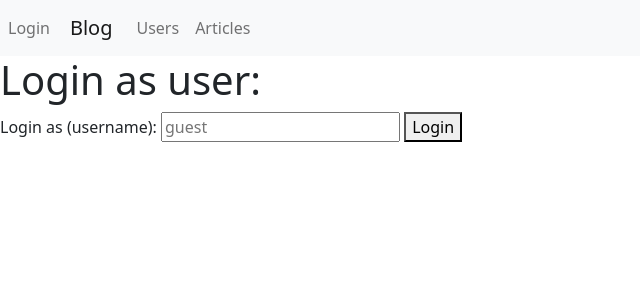
After one commit to TemiralievS/flask_proj, a Flask app: page /auth/login/ in a window 1280 px wide. The commit adds this page. Shown: the top 300 px of the page, without its empty margins (0-640 px from the left). Run offline with Flask 3, Linux system fonts and the light colour scheme; some libraries are stand-ins or nearby versions.

Commit message:
lesson_3 smt_noone_needed (#3)
lesson_3 ready

```diff
--- /dev/null
+++ b/blog/models/__init__.py
@@ -0,0 +1,6 @@
+from blog.models.user import User
+from blog.models.database import db
+
+__all__ = [
+    "User",
+]
--- /dev/null
+++ b/blog/templates/auth/login.html
@@ -0,0 +1,25 @@
+{% extends 'base.html' %}
+
+{% block title %}
+    Login as
+{% endblock %}
+
+{% block body %}
+    <h1>Login as user:</h1>
+    {% if error %}
+        <div class="alert alert-danger" role="alert">
+            {{ error }}
+        </div>
+    {% endif %}
+    <form method="post">
+        <label for="input-username">Login as (username):</label>
+        <input
+            id="input-username"
+            type="text"
+            name="username"
+            placeholder="guest"
+            required
+        >
+        <button type="submit">Login</button>
+    </form>
+{% endblock %}
--- a/blog/templates/base.html
+++ b/blog/templates/base.html
@@ -21,6 +21,16 @@
     {% endblock %}
     {# nav bar #}
     <nav class="navbar navbar-expand-md navbar-light bg-light">
+        <div class="navbar-nav ms-auto">
+            {% if current_user.is_authenticated %}
+                <a class="nav-link" href="{{ url_for('logout') }}">Logout</a>
+            {% else %}
+                <a href="{{ url_for('login') }}"
+                   class="nav-link {% if request.endpoint == 'login' -%}active{%- endif %}">
+                    Login
+                </a>
+            {% endif %}
+        </div>
         <div class="container-fluid">
             <a class="navbar-brand" href="{{ url_for('index') }}">Blog</a>
             <button class="navbar-toggler" type="button" data-bs-toggle="collapse"
--- /dev/null
+++ b/blog/views/auth.py
@@ -0,0 +1,53 @@
+from flask import Blueprint, render_template, request, redirect, url_for
+from flask_login import LoginManager, login_user, logout_user, login_required
+from blog.models import User
+
+auth_app = Blueprint("auth_app", __name__)
+
+login_manager = LoginManager()
+login_manager.login_view = "auth_app.login"
+
+
+@login_manager.user_loader
+def load_user(user_id):
+    return User.query.filter_by(id=user_id).one_or_none()
+
+
+@login_manager.unauthorized_handler
+def unauthorized():
+    return redirect(url_for("auth_app.login"))
+
+
+@auth_app.route("/login/", methods=["GET", "POST"], endpoint="login")
+def login():
+    if request.method == "GET":
+        return render_template("auth/login.html")
+
+    username = request.form.get("username")
+    if not username:
+        return render_template("auth/login.html", error="username not passed")
+
+    user = User.query.filter_by(username=username).one_or_none()
+    if user is None:
+        return render_template("auth/login.html", error=f"no user {username!r} found")
+
+    login_user(user)
+    return redirect(url_for("index"))
+
+@auth_app.route("/logout/", endpoint="logout")
+@login_required
+def logout():
+    logout_user()
+    return redirect(url_for("index"))
+
+
+@auth_app.route("/secret/")
+@login_required
+def secret_view():
+    return "Super secret data"
+
+
+__all__ = [
+    "login_manager",
+    "auth_app",
+]
--- a/wsgi.py
+++ b/wsgi.py
@@ -1,4 +1,5 @@
 from blog.app import app
+
 
 if __name__ == "__main__":
     app.run(
```
Also changed, not shown: blog/app.py (+26 -1 lines), blog/models/database.py (added, +7 -0 lines), blog/models/user.py (added, +13 -0 lines), blog/templates/index.html (+8 -1 lines), blog/templates/users/details.html (+5 -2 lines), blog/templates/users/list.html (+6 -3 lines), blog/views/users.py (+13 -11 lines).
